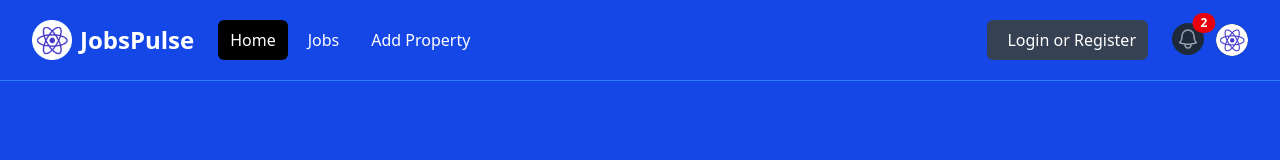
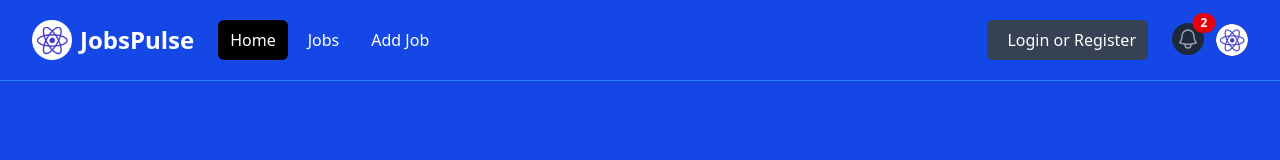
Before and after one commit to anvictorsantos/traversy-course-media, a React (Vite) app: page / in a window 1280 px wide. Shown: the top 160 px of the page. Built offline with nearby package versions, Linux system fonts and the light colour scheme.

Commit message:
feat: update labels and links in Hero and Navbar components for job-related navigation

```diff
--- a/src/components/Hero.jsx
+++ b/src/components/Hero.jsx
@@ -23,11 +23,11 @@ const Hero = (props) => {
             />
           </div>
           <div className="w-full md:w-2/5 md:pl-2">
-            <label htmlFor="property-type" className="sr-only">
-              Property Type
+            <label htmlFor="job-type" className="sr-only">
+              Job Type
             </label>
             <select
-              id="property-type"
+              id="job-type"
               className="w-full px-4 py-3 rounded-lg bg-white text-gray-800 focus:outline-none focus:ring focus:ring-blue-500">
               <option value="All">All</option>
               <option value="Apartment">Apartment</option>
--- a/src/components/Navbar.jsx
+++ b/src/components/Navbar.jsx
@@ -49,9 +49,9 @@ const Navbar = () => {
                   Jobs
                 </a>
                 <a
-                  href="/add-property.html"
+                  href="/add-job.html"
                   className="text-white hover:bg-gray-900 hover:text-white rounded-md px-3 py-2">
-                  Add Property
+                  Add Job
                 </a>
               </div>
             </div>
@@ -155,9 +155,9 @@ const Navbar = () => {
             Jobs
           </a>
           <a
-            href="/add-property.html"
+            href="/add-job.html"
             className="text-gray-300 hover:bg-gray-700 hover:text-white block rounded-md px-3 py-2 text-base font-medium">
-            Add Property
+            Add Job
           </a>
           <button className="flex items-center text-white bg-gray-700 hover:bg-gray-900 hover:text-white rounded-md px-3 py-2 my-4">
             <i className="fa-brands fa-google mr-2"></i>
```
